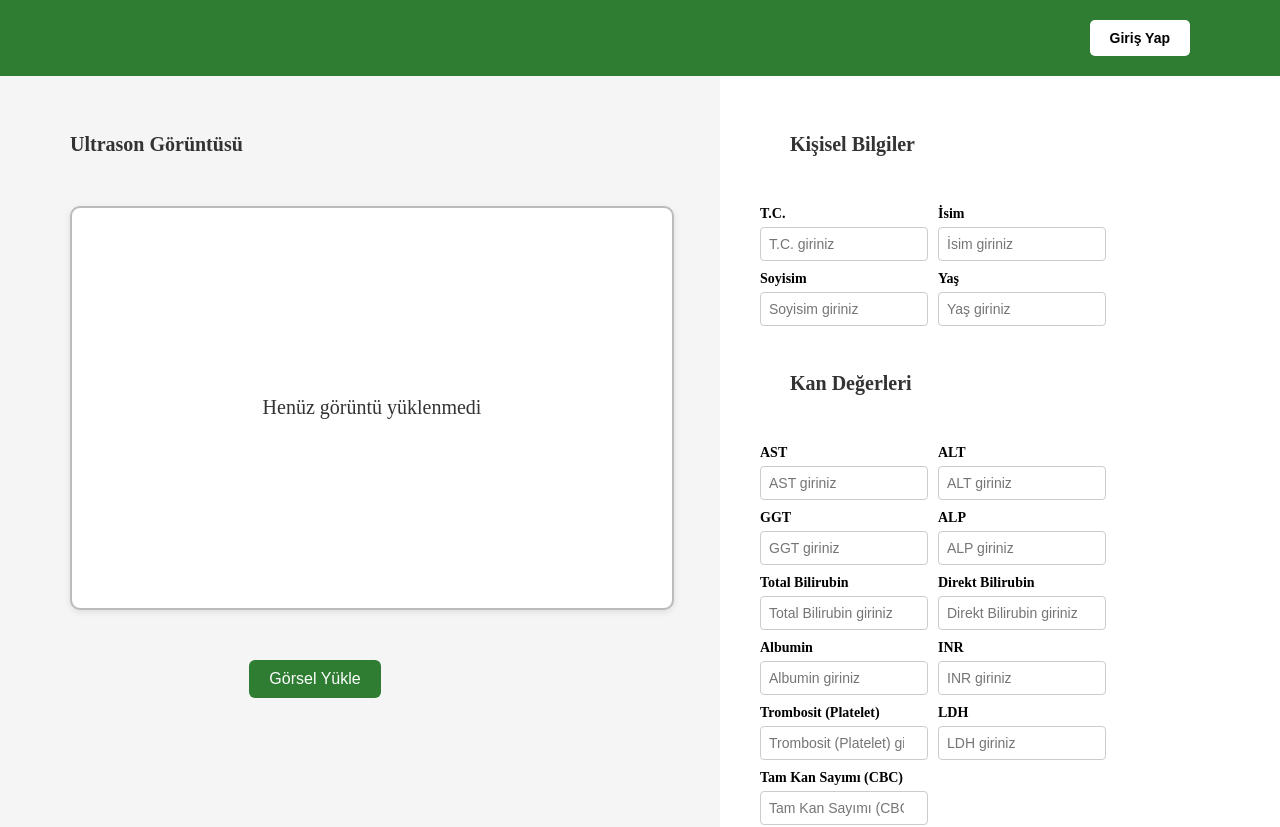
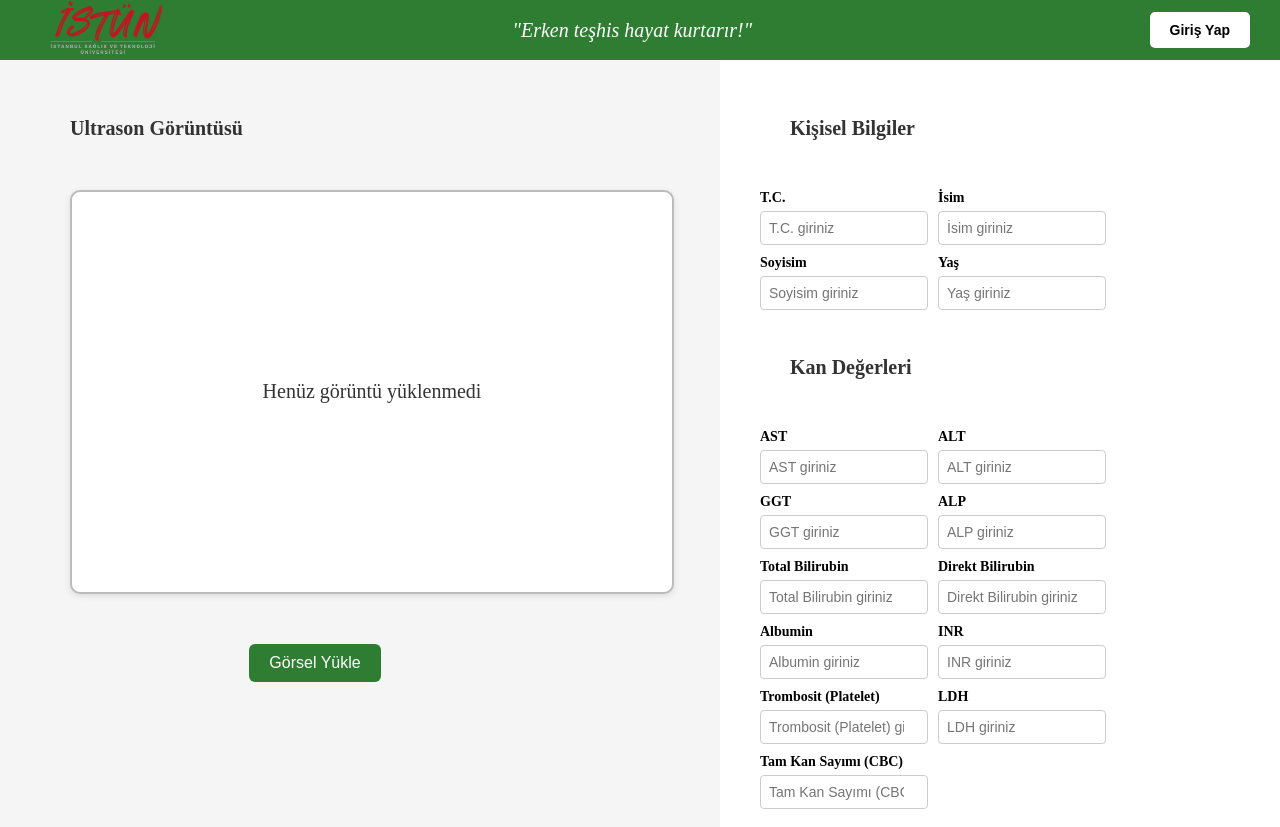
Before and after one commit to kvsrsmz/FibrozisEvreTahmini, a React (Create React App) app: page / in a window 1280 px wide. Shown: the top 827 px of the page. Built offline with nearby package versions, Linux system fonts and the light colour scheme.

Commit message:
Kod güncellendi: görüntü hatası düzeltildi, logo büyütüldü, stil iyileştirildi

```diff
--- a/src/components/PersonalInfoBar.js
+++ b/src/components/PersonalInfoBar.js
@@ -1,10 +1,58 @@
 import React from "react";
-import "./PersonalInfoBar.css";
 
 const PersonalInfoBar = () => {
   return (
-    <div className="personal-info-bar">
-      <button className="personal-info-login">Giriş Yap</button>
+    <div
+      style={{
+        backgroundColor: "#2E7D32",
+        padding: "10px 30px",
+        color: "white",
+        display: "flex",
+        alignItems: "center",
+        justifyContent: "space-between",
+        width: "100vw",
+        boxSizing: "border-box",
+      }}
+    >
+      {/* Sol: Logo */}
+      <img
+        src="/images/istun_logo.png"
+        alt="İstun Logo"
+        style={{
+          height: "40px",
+          transform: "scale(1.8)",
+          transformOrigin: "left center",
+        }}
+      />
+
+      {/* Orta: Metin */}
+      <div
+        style={{
+          flex: 1,
+          textAlign: "center",
+          fontStyle: "italic",
+          fontSize: "20px",
+          color: "#ffffff",
+        }}
+      >
+        "Erken teşhis hayat kurtarır!"
+      </div>
+
+      {/* Sağ: Giriş Yap Butonu */}
+      <button
+        style={{
+          backgroundColor: "#fff",
+          color: "black",
+          padding: "10px 20px",
+          borderRadius: "5px",
+          border: "none",
+          fontWeight: "bold",
+          fontSize: "14px",
+          cursor: "pointer",
+        }}
+      >
+        Giriş Yap
+      </button>
     </div>
   );
 };
--- a/src/pages/FormPage.js
+++ b/src/pages/FormPage.js
@@ -60,24 +60,74 @@ const FormPage = () => {
   return (
     <div>
       <PersonalInfoBar />
-      <div className="formpage-container">
-        <div className="formpage-image-section">
-          <h2 className="formpage-title">Ultrason Görüntüsü</h2>
-          <div className="formpage-image-box">
+
+      {/* Sayfa ana container */}
+      <div style={{ flex: 1, display: "flex" }}>
+        {/* Sol taraf: Görsel yükleme */}
+        <div
+          style={{
+            width: "50%",
+            backgroundColor: "#f5f5f5",
+            padding: "40px",
+            display: "flex",
+            flexDirection: "column",
+            alignItems: "flex-start",
+            justifyContent: "flex-start",
+          }}
+        >
+          <h2 style={{ fontSize: "20px", marginBottom: "20px", marginLeft:"30px", color: "#333" }}>
+            Ultrason Görüntüsü
+          </h2>
+
+          <div
+            style={{
+              width: "100%",
+              maxWidth: "600px",
+              height: "400px",
+              border: "2px solid #bbb",
+              borderRadius: "10px",
+              backgroundColor: "#fff",
+              display: "flex",
+              alignItems: "center",
+              justifyContent: "center",
+              boxShadow: "0 2px 6px rgba(0,0,0,0.1)",
+              overflow: "hidden",
+              marginBottom: "20px",
+              marginTop: "30px",     // 👈 Aşağı kaydırır
+              marginLeft: "30px",    // 👈 Sağa kaydırır
+            }}
+          >
+
             {selectedImage ? (
               <img
                 src={selectedImage}
                 alt="Ultrason"
-                className="formpage-ultrasound-img"
+                style={{
+                  width: "200%",
+                  height: "200%",
+                  objectFit: "cover",
+                }}
               />
             ) : (
-              <span className="formpage-image-placeholder">Henüz görüntü yüklenmedi</span>
+              <span style={{ fontSize: "20px", marginBottom: "0", color: "#333" }}>
+                Henüz görüntü yüklenmedi
+              </span>
             )}
           </div>
           <div className="formpage-image-btn-box">
             <button
               onClick={() => document.getElementById("imageUpload").click()}
-              className="formpage-image-btn"
+              style={{
+                padding: "10px 20px",
+                backgroundColor: "#2E7D32",
+                color: "#fff",
+                border: "none",
+                borderRadius: "6px",
+                fontSize: "16px",
+                marginTop: "30px",     // 👈 Aşağı kaydırır
+                marginRight: "90px",
+                cursor: "pointer",
+              }}
             >
               {selectedImage ? "Görseli Değiştir" : "Görsel Yükle"}
             </button>
```
